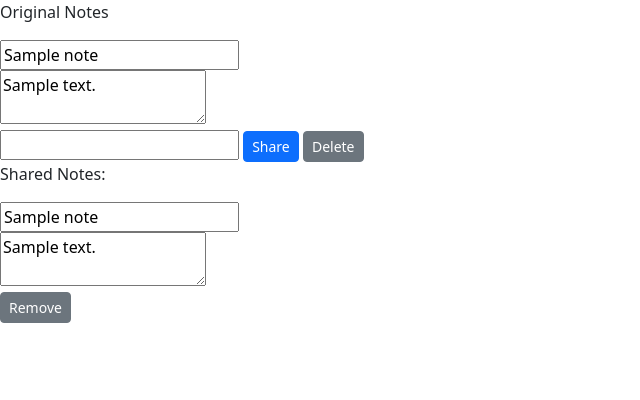
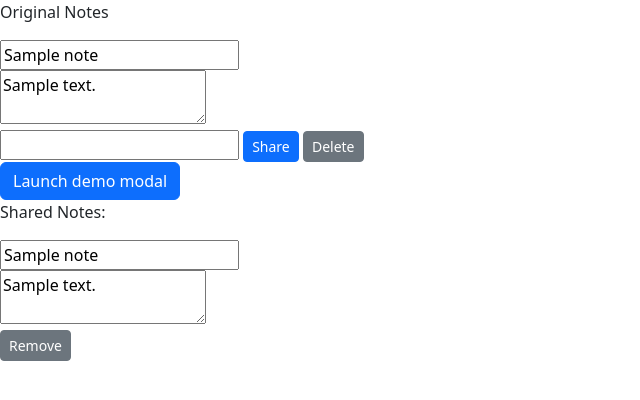
Before and after one commit to ndrygas/whiteboard-project, a Flask app: template templates/note.html in a window 1280 px wide. Shown: the part 56-456 px from the top of the page, without its empty margins (0-640 px from the left). Run offline with Flask 2, Linux system fonts and the light colour scheme; tables that the repository leaves empty hold one stand-in row (values such as "Sample post"); the template is opened without the code that fills it: values that come from a table or form of the project are taken from there, most other values are stand-ins (such as "Sample title", 1, 10 or a date in 2020); some libraries are stand-ins or nearby versions.

Commit message:
creating modal for share function

```diff
--- a/templates/base.html
+++ b/templates/base.html
@@ -22,6 +22,8 @@
     {% block after_body %}{% endblock %}
 
 
-    <script src="https://cdn.jsdelivr.net/npm/bootstrap@5.3.0-alpha3/dist/js/bootstrap.bundle.min.js" integrity="sha384-ENjdO4Dr2bkBIFxQpeoTz1HIcje39Wm4jDKdf19U8gI4ddQ3GYNS7NTKfAdVQSZe" crossorigin="anonymous"></script>
+    <script src="https://code.jquery.com/jquery-3.2.1.slim.min.js" integrity="sha384-KJ3o2DKtIkvYIK3UENzmM7KCkRr/rE9/Qpg6aAZGJwFDMVNA/GpGFF93hXpG5KkN" crossorigin="anonymous"></script>
+<script src="https://cdn.jsdelivr.net/npm/popper.js@1.12.9/dist/umd/popper.min.js" integrity="sha384-ApNbgh9B+Y1QKtv3Rn7W3mgPxhU9K/ScQsAP7hUibX39j7fakFPskvXusvfa0b4Q" crossorigin="anonymous"></script>
+<script src="https://cdn.jsdelivr.net/npm/bootstrap@4.0.0/dist/js/bootstrap.min.js" integrity="sha384-JZR6Spejh4U02d8jOt6vLEHfe/JQGiRRSQQxSfFWpi1MquVdAyjUar5+76PVCmYl" crossorigin="anonymous"></script>
   </body>
 </html>
--- a/templates/note.html
+++ b/templates/note.html
@@ -51,8 +51,61 @@
         <button id="delete-note{{note.note_id}}" type="button" class="btn btn-secondary btn-sm">Delete</button>
       </div>
 
+
+      <!-- Button trigger modal -->
+      <!-- <button type="button" class="btn btn-primary" data-toggle="modal" data-target="#exampleModalCenter">
+        Launch demo modal
+      </button> -->
+
+      <!-- Modal -->
+      <!-- <div class="modal fade" id="exampleModalCenter" tabindex="-1" role="dialog" aria-labelledby="exampleModalCenterTitle" aria-hidden="true">
+        <div class="modal-dialog modal-dialog-centered" role="document">
+          <div class="modal-content">
+            <div class="modal-header">
+              <h5 class="modal-title" id="exampleModalLongTitle">Modal title</h5>
+              <button type="button" class="close" data-dismiss="modal" aria-label="Close">
+                <span aria-hidden="true">&times;</span>
+              </button>
+            </div>
+            <div class="modal-body">
+              ...
+            </div>
+            <div class="modal-footer">
+              <button type="button" class="btn btn-secondary" data-dismiss="modal">Close</button>
+              <button type="button" class="btn btn-primary">Save changes</button>
+            </div>
+          </div>
+        </div> -->
+</div>
+
     </form>
   {% endfor %}
+</div>
+
+<!-- Button trigger modal -->
+<button type="button" class="btn btn-primary" data-toggle="modal" data-target="#exampleModalCenter">
+  Launch demo modal
+</button>
+
+<!-- Modal -->
+<div class="modal fade" id="exampleModalCenter" tabindex="-1" role="dialog" aria-labelledby="exampleModalCenterTitle" aria-hidden="true">
+  <div class="modal-dialog modal-dialog-centered" role="document">
+    <div class="modal-content">
+      <div class="modal-header">
+        <h5 class="modal-title" id="exampleModalLongTitle">Modal title</h5>
+        <button type="button" class="close" data-dismiss="modal" aria-label="Close">
+          <span aria-hidden="true">&times;</span>
+        </button>
+      </div>
+      <div class="modal-body">
+        ...
+      </div>
+      <div class="modal-footer">
+        <button type="button" class="btn btn-secondary" data-dismiss="modal">Close</button>
+        <button type="button" class="btn btn-primary">Save changes</button>
+      </div>
+    </div>
+  </div>
 </div>
 
 <p>Shared Notes:</p>
```
